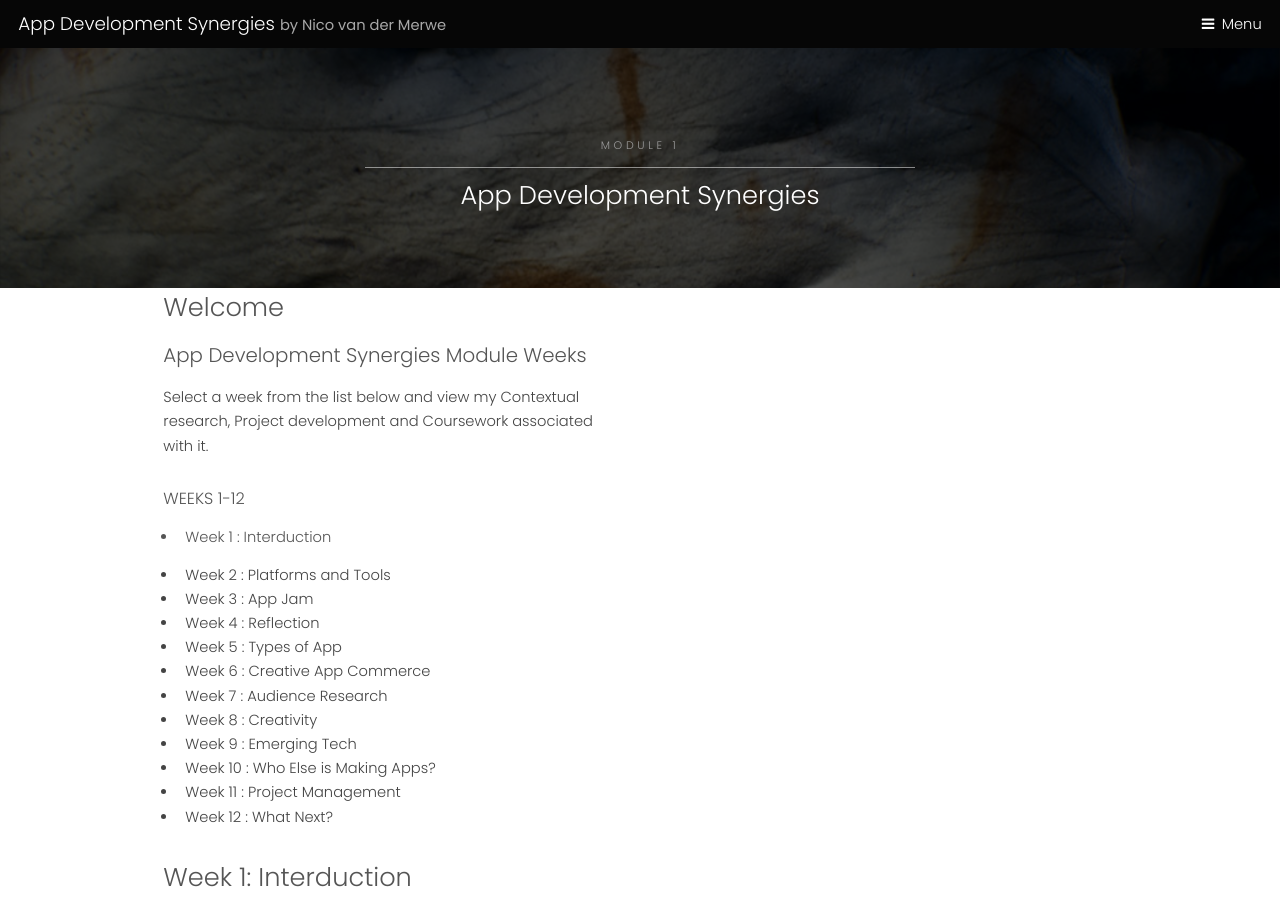
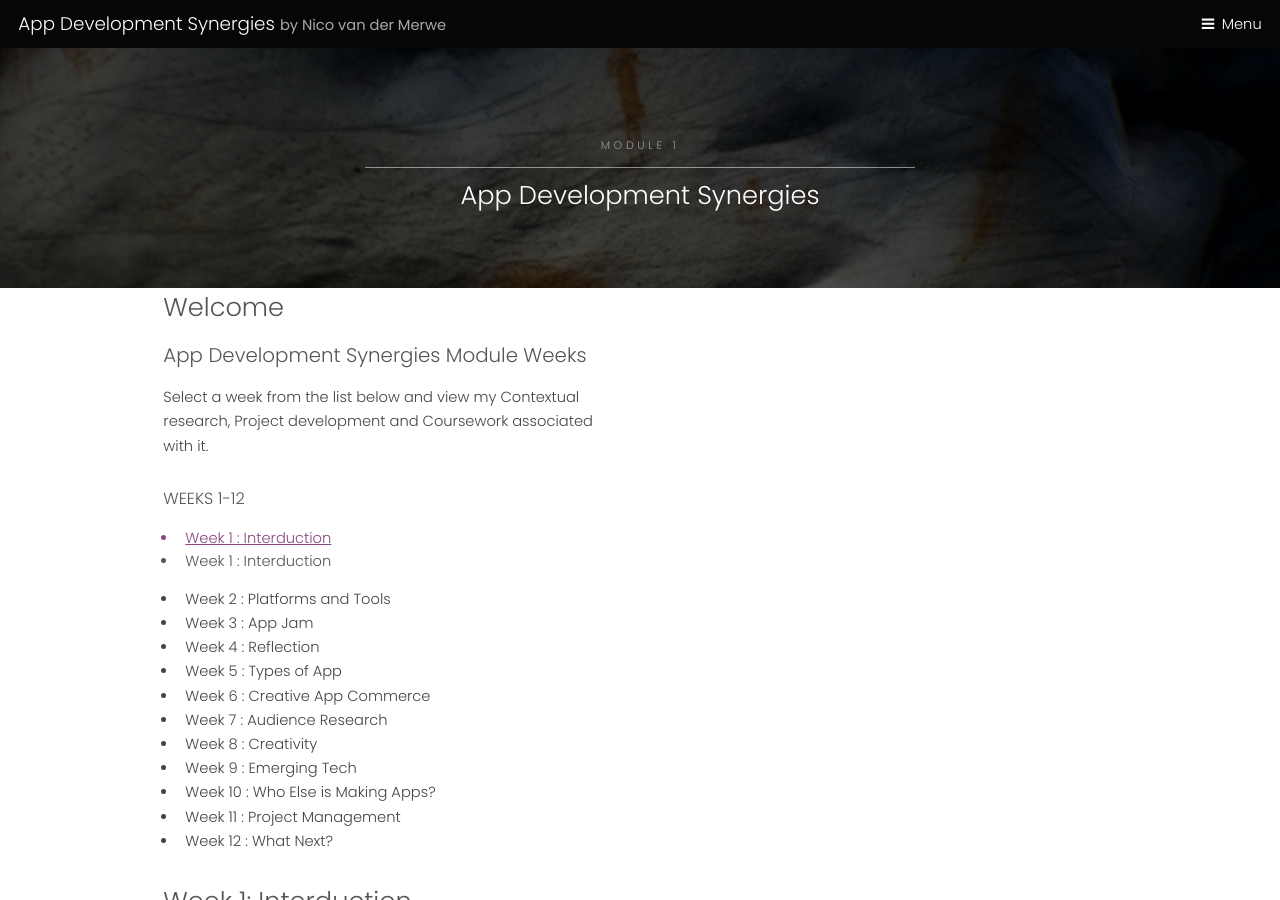
Before and after one commit to NicoVDMerweCRJ/NicoVDMerweCRJ.github.io, a Jekyll site: the page appdevelopmentsynergies.html, which Jekyll copies as it is, in a window 1280 px wide and 900 px high. Built offline with Jekyll 4.4.1, drawn with Linux system fonts in a browser that asks for light colours.

Commit message:
Update appdevelopmentsynergies.html

```diff
--- a/appdevelopmentsynergies.html
+++ b/appdevelopmentsynergies.html
@@ -45,6 +45,7 @@
 							<h4>WEEKS 1-12</h4>
 
 							<ul>
+								<a href="#Week1"><li>Week 1 : Interduction</li></a>
 								<h1><a href="Week1"><li>Week 1 : Interduction</li></a></h1>
 								<li>Week 2 : Platforms and Tools</li>
 								<li>Week 3 : App Jam</li>
```
